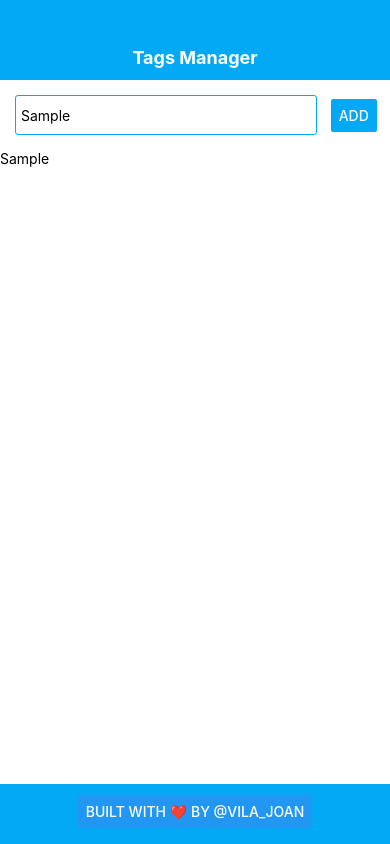
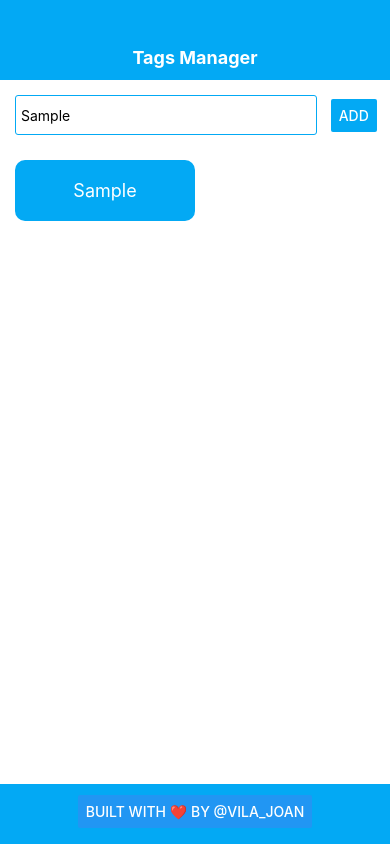
Before and after one commit to joanvila/tags-manager, a React Native app: screen / in a window 390 px wide. Both pictures are taken after typing "Sample" into the empty fields and a click on the button "ADD". Built offline with nearby package versions, Linux system fonts and the light colour scheme.

Commit message:
Displaying categories

```diff
--- /dev/null
+++ b/components/Category.js
@@ -0,0 +1,42 @@
+import React from 'react';
+import PropTypes from 'prop-types';
+import {
+  StyleSheet,
+  Text,
+  View,
+} from 'react-native';
+
+export default class Category extends React.Component {
+  constructor() {
+    super();
+  }
+
+  render() {
+    return (
+      <View style={styles.categoryContainer}>
+        <Text style={styles.name}>{this.props.name}</Text>
+      </View>
+    );
+  }
+}
+
+const styles = StyleSheet.create({
+  categoryContainer: {
+    flex: 0.5,
+    maxWidth: '50%',
+    paddingTop: 20,
+    paddingBottom: 20,
+    margin: 10,
+    borderRadius: 10,
+    backgroundColor: '#03A9F4',
+  },
+  name: {
+    textAlign: 'center',
+    color: 'white',
+    fontSize: 18,
+  },
+});
+
+Category.propTypes = {
+  name: PropTypes.string,
+};
--- a/components/TagManager.js
+++ b/components/TagManager.js
@@ -7,6 +7,7 @@ import {
   View,
 } from 'react-native';
 
+import Category from './Category';
 import Header from './Header';
 import Footer from './Footer';
 import NewCategoryContainer from '../containers/NewCategoryContainer';
@@ -23,8 +24,10 @@ export default class TagManager extends React.Component {
         <ScrollView style={styles.scrollview}>
           <NewCategoryContainer />
           <FlatList
+            style={styles.categoryList}
+            numColumns={2}
             data={this.props.categories.categories}
-            renderItem={({item}) => <Text>{item.name}</Text>}
+            renderItem={({item}) => <Category name={item.name} />}
           />
         </ScrollView>
         <Footer/>
@@ -43,4 +46,8 @@ const styles = StyleSheet.create({
     flexDirection: 'column',
     backgroundColor: '#fff',
   },
+  categoryList: {
+    paddingLeft: 5,
+    paddingRight: 5,
+  },
 });
--- a/store/store.js
+++ b/store/store.js
@@ -1,6 +1,6 @@
-import { createStore, applyMiddleware } from 'redux'
+import { createStore, applyMiddleware } from 'redux';
 import thunk from 'redux-thunk';
-import { combineReducers } from 'redux'
+import { combineReducers } from 'redux';
 
 const initialTagManagerState = {
   categories: [],
```
